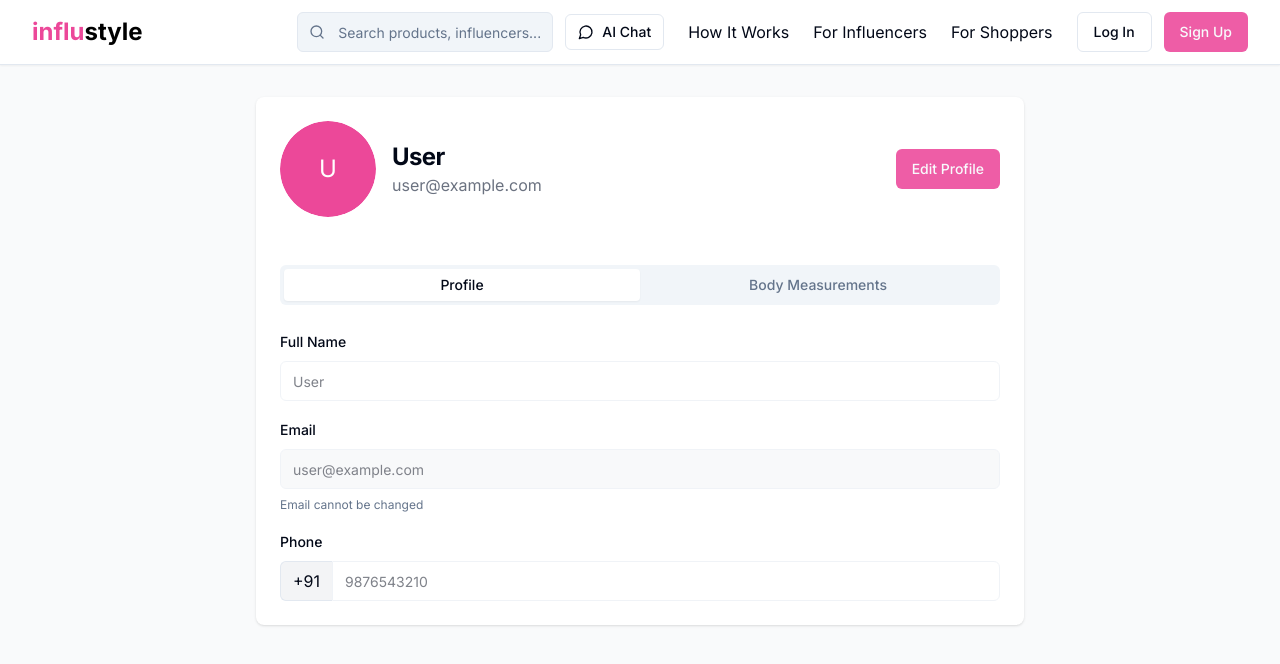
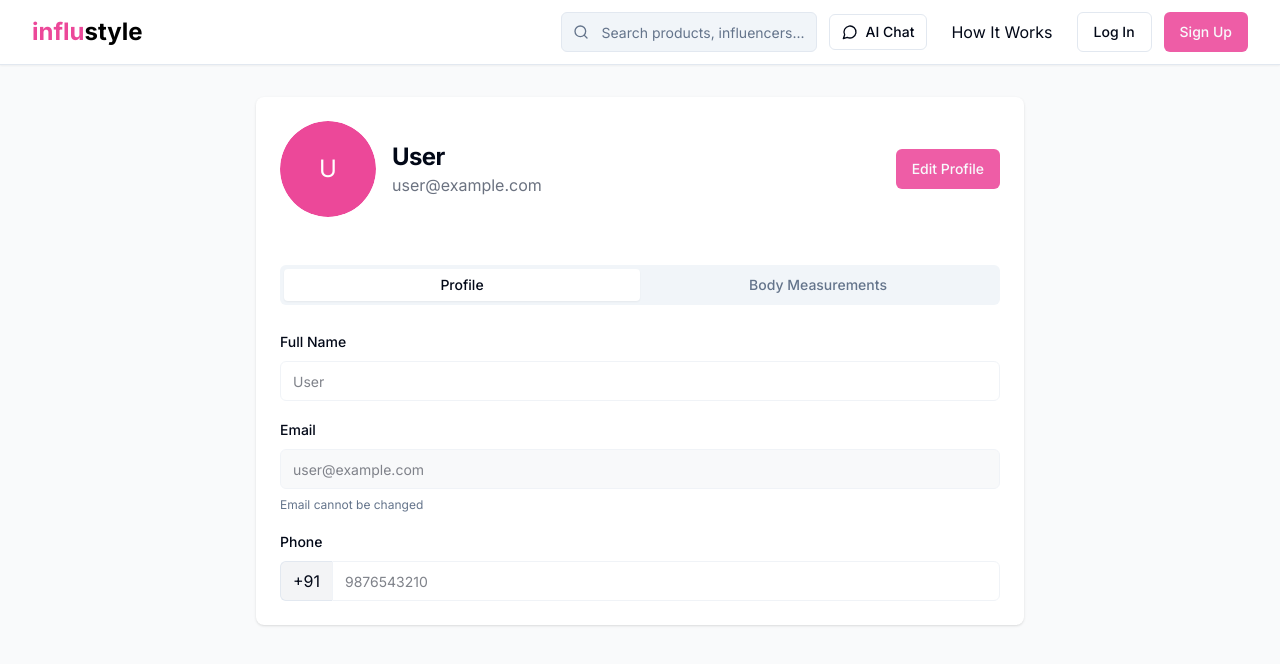
Before and after one commit to shivnshshrma/influencer-shop-front, a React (Vite) app: page /profile in a window 1280 px wide. Shown: the top 664 px of the page. Built offline with nearby package versions, Linux system fonts and the light colour scheme.

Commit message:
Remove navbar links
Removed "For Influencers" and "For Shoppers" links from the navbar.

```diff
--- a/src/components/Navbar.tsx
+++ b/src/components/Navbar.tsx
@@ -1,4 +1,3 @@
-
 import { useState, useEffect } from "react";
 import { Button } from "@/components/ui/button";
 import { Input } from "@/components/ui/input";
@@ -79,8 +78,6 @@ const Navbar = () => {
               <AIChatRoom />
             </div>
             <a href="#how-it-works" className="text-foreground hover:text-brand-600 dark:hover:text-brand-400 transition-colors">How It Works</a>
-            <a href="#for-influencers" className="text-foreground hover:text-brand-600 dark:hover:text-brand-400 transition-colors">For Influencers</a>
-            <a href="#for-shoppers" className="text-foreground hover:text-brand-600 dark:hover:text-brand-400 transition-colors">For Shoppers</a>
 
             {isLoggedIn ? (
               <ProfileButton />
@@ -166,12 +163,6 @@ const Navbar = () => {
             </div>
             <a href="#how-it-works" className="block px-3 py-2 rounded-md text-base font-medium text-foreground hover:text-foreground hover:bg-accent">
               How It Works
-            </a>
-            <a href="#for-influencers" className="block px-3 py-2 rounded-md text-base font-medium text-foreground hover:text-foreground hover:bg-accent">
-              For Influencers
-            </a>
-            <a href="#for-shoppers" className="block px-3 py-2 rounded-md text-base font-medium text-foreground hover:text-foreground hover:bg-accent">
-              For Shoppers
             </a>
             <div className="mt-4 space-y-2 px-3">
               {isLoggedIn ? (
```
